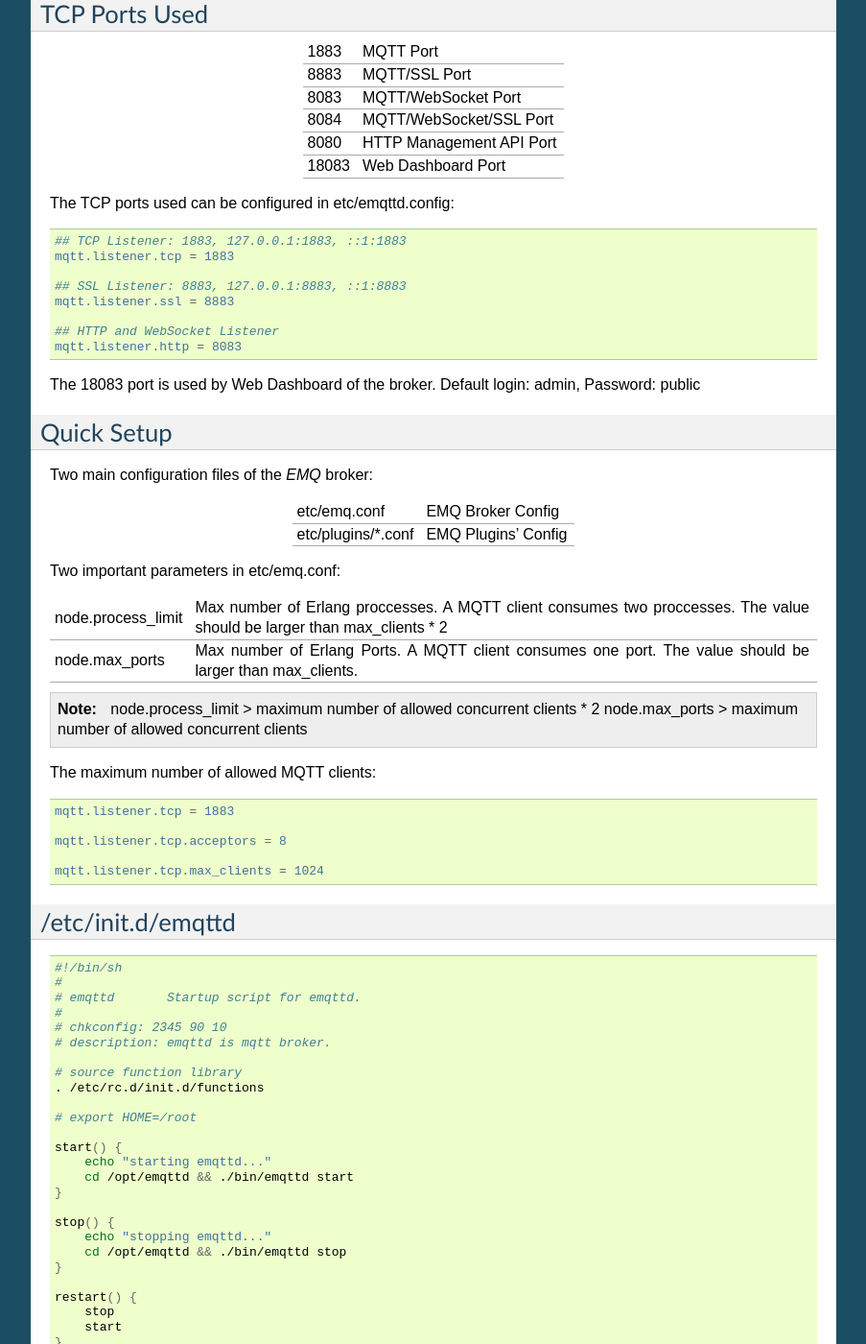
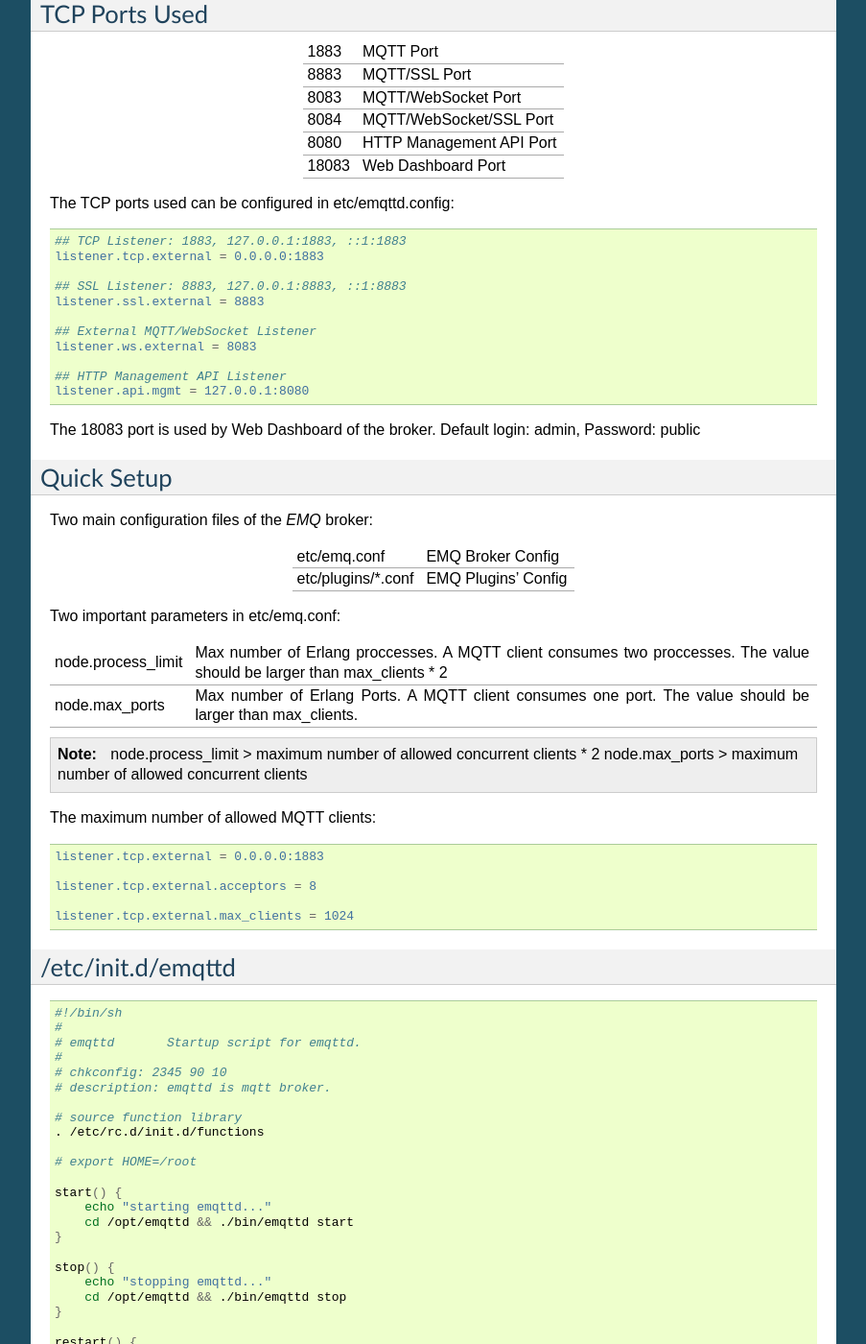
Before and after one commit to emqxarchive/emqx-docs-en, a Sphinx documentation site: the page built from source/install.rst, in a window 1280 px wide and 1400 px high, scrolled down 5512 px. Shown: the whole window at 96% size, without its empty margins (198-1101 px from the left). Built offline with Sphinx 7.4.7, drawn with Linux system fonts in a browser that asks for light colours.

Commit message:
Update Listeners config

```diff
--- a/source/getstarted.rst
+++ b/source/getstarted.rst
@@ -213,10 +213,10 @@
 .. code-block:: properties
 
     ## Size of acceptor pool
-    mqtt.listener.tcp.acceptors = 64
+    listener.tcp.acceptors = 64
 
     ## Maximum number of concurrent clients
-    mqtt.listener.tcp.max_clients = 1000000
+    listener.tcp.max_clients = 1000000
 
 Test Client
 -----------
--- a/source/install.rst
+++ b/source/install.rst
@@ -400,13 +400,16 @@
 .. code-block:: properties
 
     ## TCP Listener: 1883, 127.0.0.1:1883, ::1:1883
-    mqtt.listener.tcp = 1883
+    listener.tcp.external = 0.0.0.0:1883
 
     ## SSL Listener: 8883, 127.0.0.1:8883, ::1:8883
-    mqtt.listener.ssl = 8883
+    listener.ssl.external = 8883
 
-    ## HTTP and WebSocket Listener
-    mqtt.listener.http = 8083
+    ## External MQTT/WebSocket Listener
+    listener.ws.external = 8083
+
+    ## HTTP Management API Listener
+    listener.api.mgmt = 127.0.0.1:8080
 
 The 18083 port is used by Web Dashboard of the broker. Default login: admin, Password: public
 
@@ -443,11 +446,11 @@
 
 .. code-block:: properties
 
-    mqtt.listener.tcp = 1883
+    listener.tcp.external = 0.0.0.0:1883
 
-    mqtt.listener.tcp.acceptors = 8
+    listener.tcp.external.acceptors = 8
 
-    mqtt.listener.tcp.max_clients = 1024
+    listener.tcp.external.max_clients = 1024
 
 .. _init_d_emqttd:
 
--- a/source/tune.rst
+++ b/source/tune.rst
@@ -108,9 +108,9 @@
 .. code-block:: properties
 
     ## TCP Listener
-    mqtt.listener.tcp = 1883
-    mqtt.listener.tcp.acceptors = 64
-    mqtt.listener.tcp.max_clients = 1000000
+    listener.tcp.external = 0.0.0.0:1883
+    listener.tcp.external.acceptors = 64
+    listener.tcp.external.max_clients = 1000000
 
 --------------
 Client Machine
```
Also changed, not shown: source/config.rst (+6 -6 lines), source/guide.rst (+5 -5 lines).
